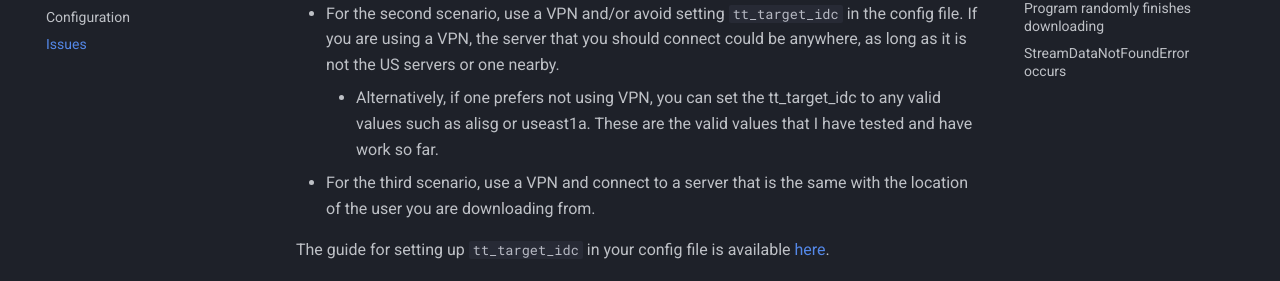
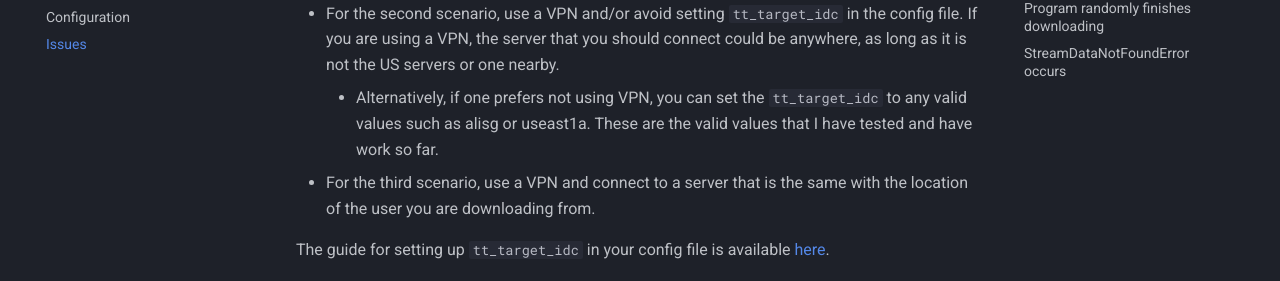
Before and after one commit to Scoofszlo/tk3u8, an MkDocs documentation site: the page built from docs/issues.md, in a window 1280 px wide and 900 px high, scrolled down 1280 px. Shown: the part 172-453 px from the top of the window. Built offline with MkDocs 1.6.1 and Material for MkDocs 9.7.7, drawn with Linux system fonts in a browser that asks for light colours.

Commit message:
Other minor changes

```diff
--- a/docs/issues.md
+++ b/docs/issues.md
@@ -49,7 +49,7 @@ To fix this issue:
 
 - For the first scenario, just retry again.
 - For the second scenario, use a VPN and/or avoid setting `tt_target_idc` in the config file. If you are using a VPN, the server that you should connect could be anywhere, as long as it is not the US servers or one nearby.
-    - Alternatively, if one prefers not using VPN, you can set the tt_target_idc to any valid values such as alisg or useast1a. These are the valid values that I have tested and have work so far.
+    - Alternatively, if one prefers not using VPN, you can set the `tt_target_idc` to any valid values such as alisg or useast1a. These are the valid values that I have tested and have work so far.
 - For the third scenario, use a VPN and connect to a server that is the same with the location of the user you are downloading from.
 
 The guide for setting up `tt_target_idc` in your config file is available [here](configuration.md#grabbing-and-setting-up-sessionid_ss-andor-tt_target_idc).
```
Also changed, not shown: docs/installation.md (+2 -2 lines).
